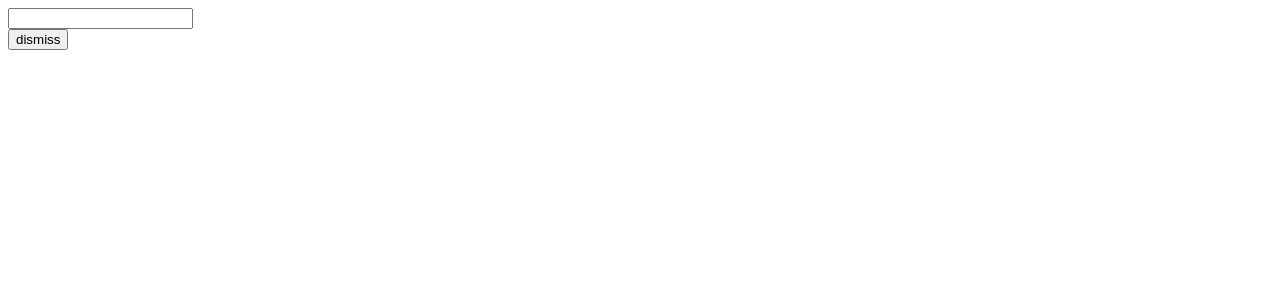
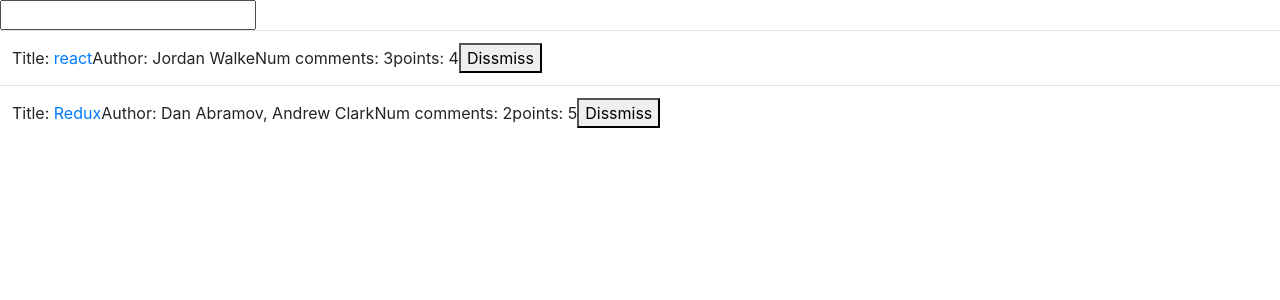
Before and after one commit to Nickybutt/ReactApp, a React (Create React App) app in the folder react-workshop/: page / in a window 1280 px wide. Shown: the top 300 px of the page. Built offline with nearby package versions, Linux system fonts and the light colour scheme.

Commit message:
made the list components

```diff
--- a/react-workshop/public/index.html
+++ b/react-workshop/public/index.html
@@ -10,6 +10,7 @@
     -->
     <link rel="manifest" href="%PUBLIC_URL%/manifest.json">
     <link rel="shortcut icon" href="%PUBLIC_URL%/favicon.ico">
+    <link rel="stylesheet" href="https://maxcdn.bootstrapcdn.com/bootstrap/4.1.0/css/bootstrap.min.css">
     <!--
       Notice the use of %PUBLIC_URL% in the tags above.
       It will be replaced with the URL of the `public` folder during the build.
--- /dev/null
+++ b/react-workshop/src/App.css
@@ -0,0 +1,54 @@
+.page {
+    margin: 20px;
+}
+
+.interactions {
+    text-align: center
+}
+
+.table {
+    margin: 20px 0;
+}
+
+.table-header {
+    display: flex;
+    line-height: 24px;
+    font-size: 16px;
+    padding: 0 10px; justify-content: space-between;
+}
+
+.table-empty {
+    margin: 200px; text-align: center; font-size: 16px;
+}
+
+.table-row {
+     margin: 20px;
+}
+.interactions { text-align: center;
+}
+.table {
+    margin: 20px 0;
+}
+.table-header {
+    display: flex;
+    line-height: 24px;
+    font-size: 16px;
+    padding: 0 10px; justify-content: space-between;
+}
+.table-empty { margin: 200px; text-align: center; font-size:
+16px;
+}
+.table-row > span { overflow: hidden; text-overflow: ellipsis;
+padding: 0 5px;
+}
+.button-inline {
+    border-width: 0;
+    background: transparent;
+    color: inherit;
+    padding: 0;
+     font-size: inherit;
+     cursor: pointer; }
+.button-active {
+     border-radius: 0;
+     border-bottom: 1px solid #38BB6C;
+}
--- a/react-workshop/src/App.js
+++ b/react-workshop/src/App.js
@@ -1,7 +1,6 @@
 import React, { Component } from 'react';
 import SearchBar from './components/search-bar';
-
-import Data from './data/data.js';
+import NewsList from './components/news-list';
 
 
 class App extends Component {
@@ -10,31 +9,14 @@ class App extends Component {
 
     this.state = { newsFeed: []};
 
-    const list = [
-      {
-      title: "react",
-      url: 'https://github.com/Nickybutt/ReactApp/pull/',
-      author: 'Jordan Walke',
-      num_comments: 3,
-      points: 4,
-      objectID: 0,
-    }, {
-      title: 'Redux',
-      url: 'https://github.com/reactjs/redux',
-      author: 'Dan Abramov, Andrew Clark',
-      num_comments: 2,
-      points: 5,
-      objectID: 1,
-    }, ];
-
-    console.log(list);
 
   }
   render() {
     return (
       <div>
         <SearchBar />
-        <button >dismiss</button>
+        <NewsList />
+
         </div>
     );
   }
--- a/react-workshop/src/components/news-list-item.js
+++ b/react-workshop/src/components/news-list-item.js
@@ -0,0 +1,15 @@
+import React, {Component} from 'react';
+
+const NewsListItem = ({article}) => {
+    return (
+        <td>
+            Title: <a href = {article.url}>{article.title}</a>
+            Author: {article.author}
+            Num comments: {article.num_comments}
+            points: {article.points}
+            <button onClick={(event) =>  this.setState(' ')}> Dissmiss </button>
+        </td>
+    )
+}
+
+export default NewsListItem;
--- a/react-workshop/src/components/news-list.js
+++ b/react-workshop/src/components/news-list.js
@@ -0,0 +1,35 @@
+import React, {Component} from 'react';
+
+import NewsListItem from './news-list-item';
+
+const list = [
+    {
+    title: "react",
+    url: 'https://github.com/Nickybutt/ReactApp/pull/',
+    author: 'Jordan Walke',
+    num_comments: 3,
+    points: 4,
+    objectID: 0,
+  }, {
+    title: 'Redux',
+    url: 'https://github.com/reactjs/redux',
+    author: 'Dan Abramov, Andrew Clark',
+    num_comments: 2,
+    points: 5,
+    objectID: 1,
+  }, ];
+
+const NewsList = (props) => {
+    const newsItems = list.map((article) =>{
+        return <NewsListItem key={list.objectID} article={article} />
+    })
+    return (
+        <table className="table table-striped">
+        <tr className="list-group">
+        {newsItems}
+        </tr>
+        </table>
+    )
+}
+
+export default NewsList;
--- /dev/null
+++ b/react-workshop/src/index.css
@@ -0,0 +1,38 @@
+body {
+    color: #222;
+    background: #f4f4f4;
+    font: 400 14px CoreSans, Arial,sans-serif;
+}
+
+a{
+    color: #222;
+}
+
+a:hover {
+    text-decoration: underline;
+}
+
+ul, li {
+    list-style: none; padding: 0; margin: 0;
+}
+
+input {
+    padding: 10px; border-radius: 5px; outline: none;
+    margin-right: 10px; border: 1px solid #dddddd;
+}
+
+button {
+    padding: 10px;
+    border-radius: 5px;
+    border: 1px solid #dddddd;
+    background: transparent; color: #808080;
+    cursor: pointer;
+}
+
+button:hover {
+    color: #222;
+}
+
+*:focus {
+    outline: none;
+}
```
